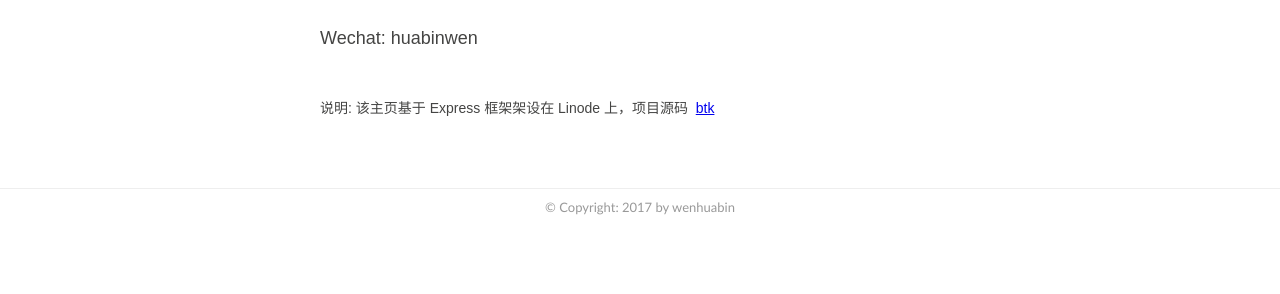
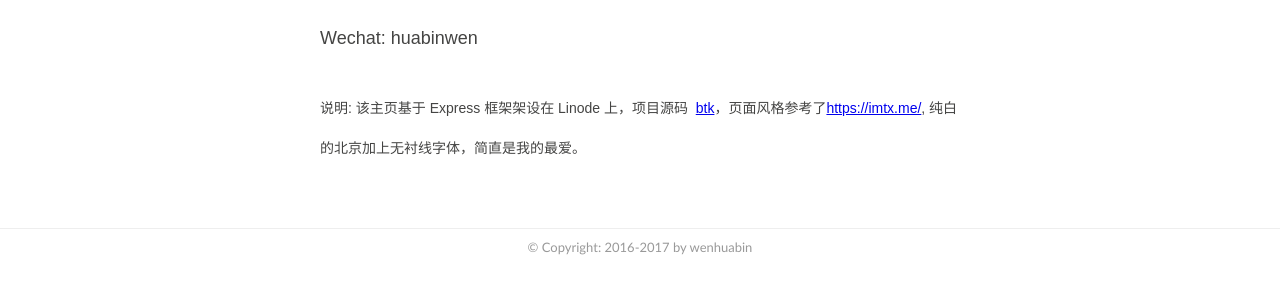
Before and after one commit to wenhuabin/btk, a website built with webpack: page src/home/index.html in a window 1280 px wide. Shown: the part 498-792 px from the top of the page. Built offline with nearby package versions, Linux system fonts and the light colour scheme.

Commit message:
修改说明

```diff
--- a/src/home/index.html
+++ b/src/home/index.html
@@ -22,10 +22,10 @@
             <div class="email detail">E-mail: huabinwen@gmail.com | huabinwen@foxmail.com</div>
             <div class="github detail">Github: <a href="https://github.com/wenhuabin">@wenhuabin</a></div>
             <div class="weixin detail">Wechat: huabinwen</div>
-            <div class="state detail">说明: 该主页基于 Express 框架架设在 Linode 上，项目源码 &nbsp;<a href="https://github.com/wenhuabin/btk">btk</a></div>
+            <div class="state detail">说明: 该主页基于 Express 框架架设在 Linode 上，项目源码 &nbsp;<a href="https://github.com/wenhuabin/btk">btk</a>，页面风格参考了<a href="https://imtx.me/">https://imtx.me/</a>, 纯白的北京加上无衬线字体，简直是我的最爱。</div>
         </div>
         <div class="footer">
-            &copy; Copyright: 2017 by wenhuabin
+            &copy; Copyright: 2016-2017 by wenhuabin
         </div>
     </div>
 </body>
```
